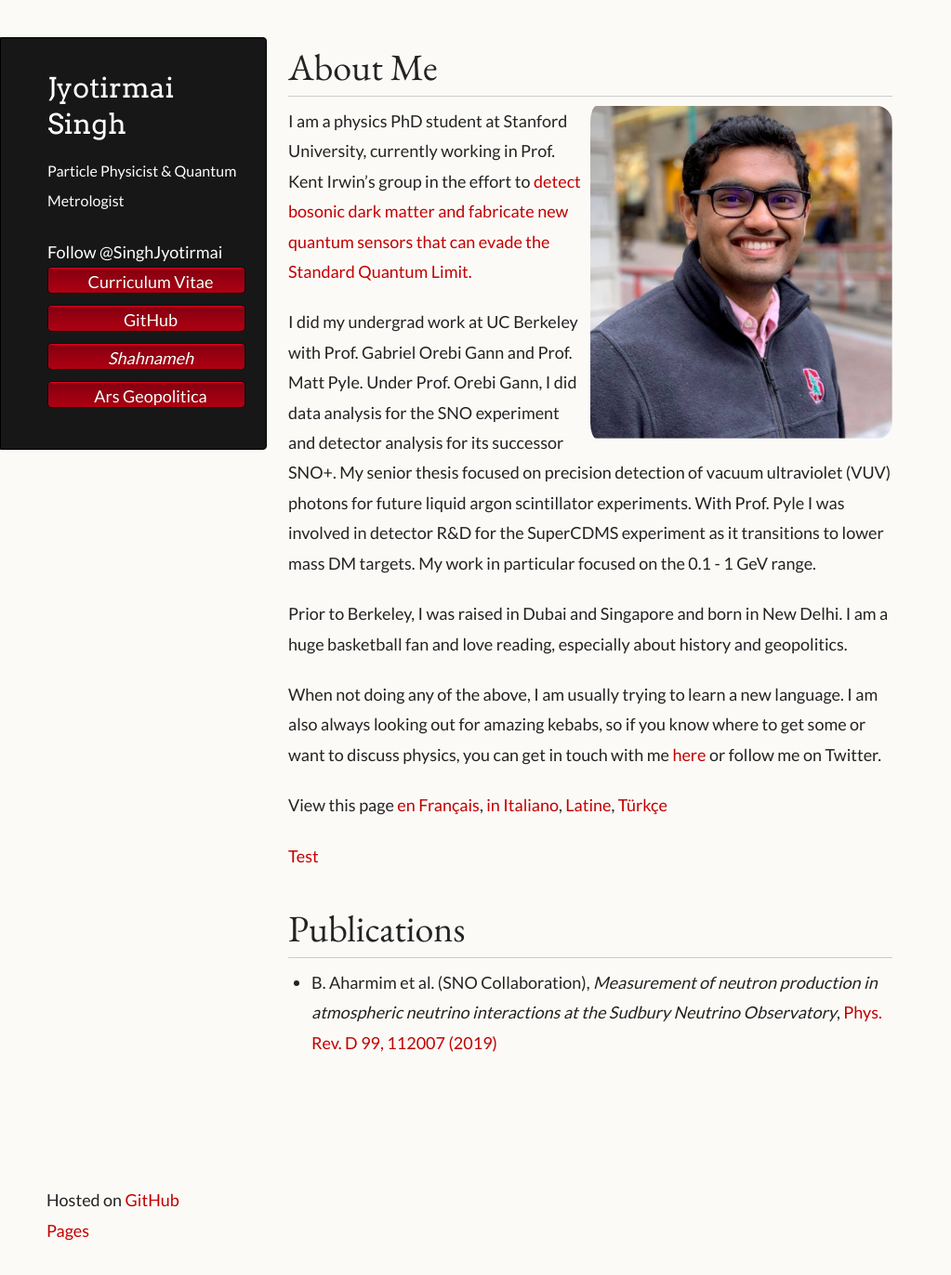
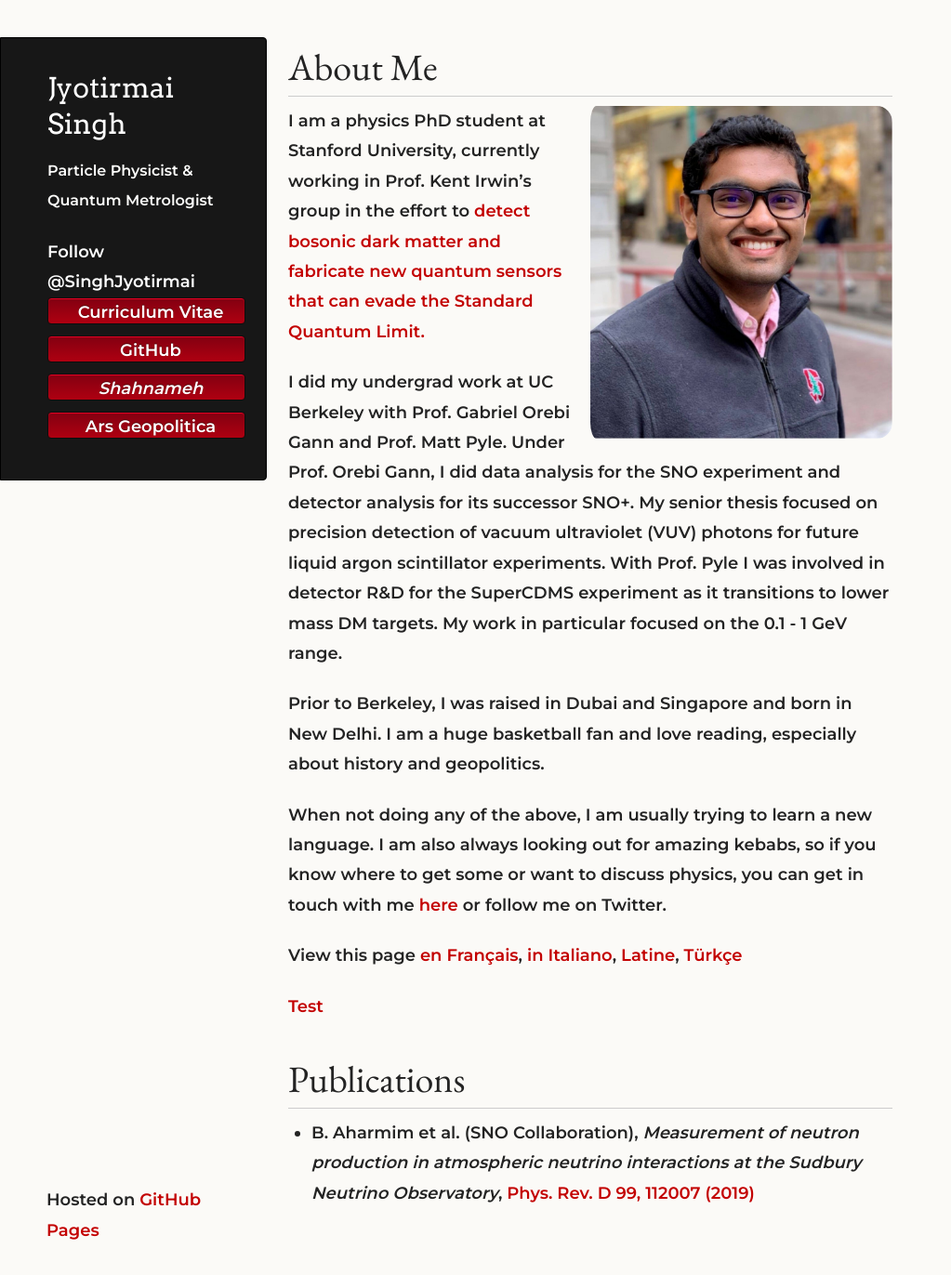
Before and after one commit to joe-singh/joe-singh.github.io, a Jekyll site: the page built from index.md, in a window 1280 px wide and 1372 px high. Shown: the whole window at 93% size, without its empty margins (0-1023 px from the left). Built offline with Jekyll 4.4.1, drawn with Linux system fonts in a browser that asks for light colours; some web fonts are replaced; comment, search, counter and statistics services are not loaded.

Commit message:
adding css

```diff
--- a/_sass/jekyll-theme-dinky.scss
+++ b/_sass/jekyll-theme-dinky.scss
@@ -5,6 +5,7 @@
 @import url('https://fonts.googleapis.com/css2?family=Faustina&display=swap');
 @import url('https://fonts.googleapis.com/css2?family=Noto+Serif&display=swap');
 @import url('https://fonts.googleapis.com/css2?family=EB+Garamond&display=swap');
+@import url('https://fonts.googleapis.com/css2?family=Montserrat:wght@600&display=swap');
 
 /* MeyerWeb Reset */
 
@@ -33,7 +34,7 @@ time, mark, audio, video {
 
 body {
   padding:10px 50px 0 0;
-  font-family: 'Lato', sans-serif;//"Helvetica Neue", Helvetica, Arial, sans-serif;
+  font-family: 'Montserrat', 'Lato', sans-serif;//"Helvetica Neue", Helvetica, Arial, sans-serif;
 	font-size: 18px;
 	color: #232323;
 	background-color: #FBFAF7;
```
